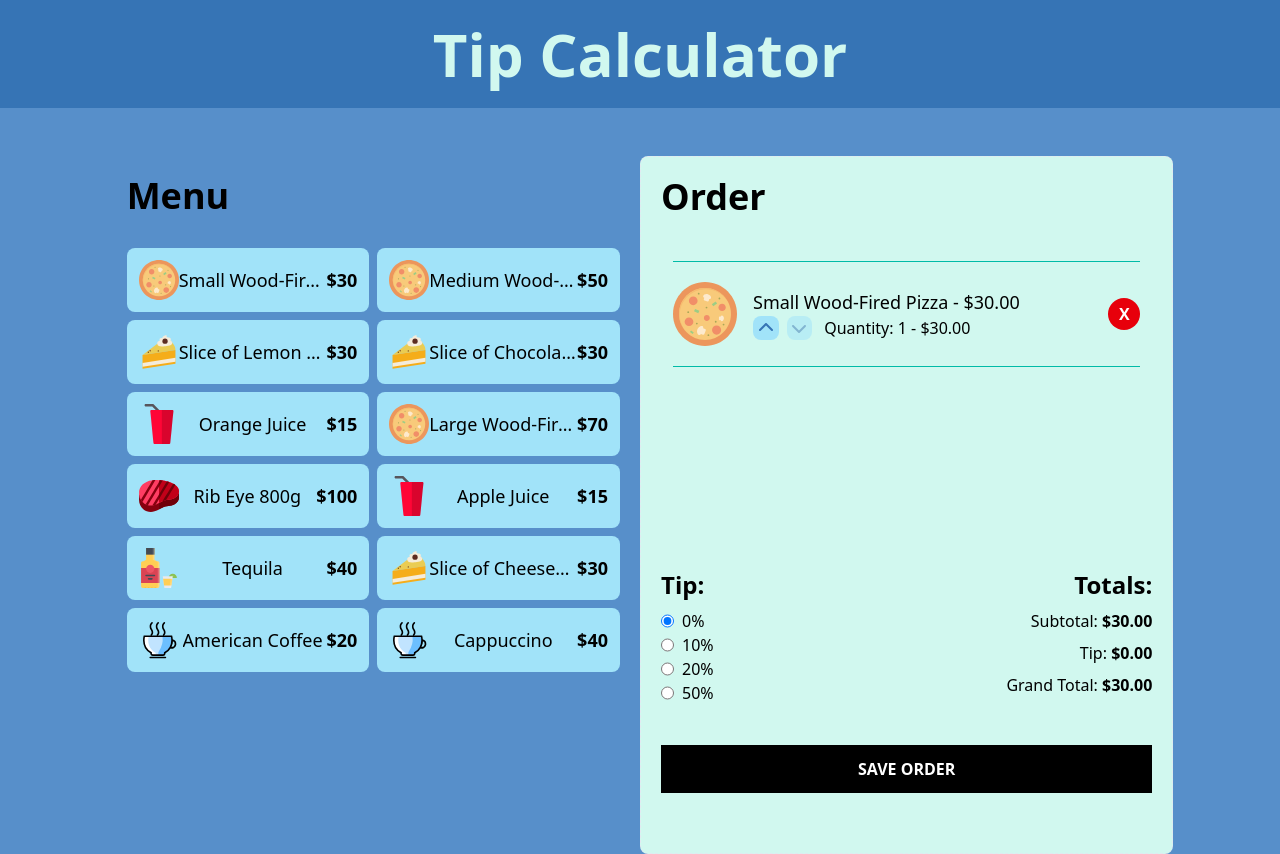
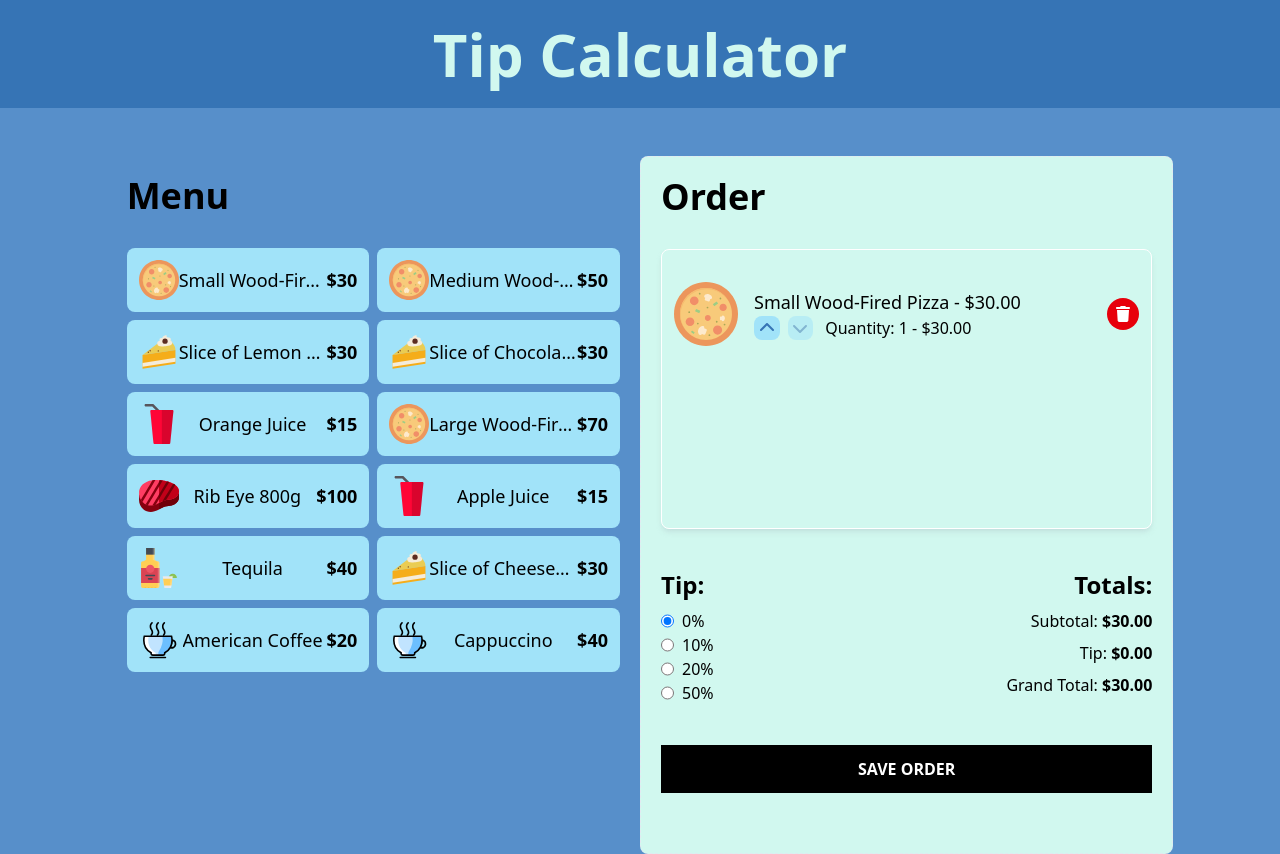
Before and after one commit to GilpiDv/myrestaurant-app, a React (Vite) app: page / in a window 1280 px wide. Both pictures are taken after a click on the button "Small Wood-Fired Pizza". Built offline with nearby package versions, Linux system fonts and the light colour scheme.

Commit message:
styling order content

```diff
--- a/src/components/OrderContent.tsx
+++ b/src/components/OrderContent.tsx
@@ -1,6 +1,6 @@
 import { formatCurrency } from "../helpers"
 import { FontAwesomeIcon } from '@fortawesome/react-fontawesome'
-import { faChevronUp, faChevronDown } from '@fortawesome/free-solid-svg-icons'
+import { faChevronUp, faChevronDown, faTrash } from '@fortawesome/free-solid-svg-icons'
 import type { OrderItem } from "../types"
 
 type OrderContentProps = {
@@ -17,12 +17,12 @@ export default function OrderContent({order, removeItemFromOrder, increaseQuanti
     <div>
         <h2 className='font-black text-4xl'>Order</h2>
 
-        <div className="space-y-3 mt-8 h-[35vh] overflow-y-auto p-3">
+        <div className="space-y-3 mt-8 h-[35vh] overflow-y-auto p-3 border border-white shadow-md/20 shadow-gray-400 rounded-lg">
             {order.length === 0 ?
                 <p className="text-center">Order is empty</p> :
                 (
                     order.map( item => (
-                        <div key={item.id} className="flex justify-between items-center border-t border-teal-500 py-5 last-of-type:border-b">
+                        <div key={item.id} className="flex justify-between items-center py-5 border-b border-b-white last-of-type:border-b-0 ">
                             <div className="flex items-center space-x-4">
                                 <img className="w-16 h-16 object-cover" src={`/img/${item.image}`} alt="" />
                                 <div>
@@ -41,7 +41,7 @@ export default function OrderContent({order, removeItemFromOrder, increaseQuanti
                                 </div>
                             </div>
                             <button onClick={() => removeItemFromOrder(item.id)} className="bg-red-600 h-8 w-8 rounded-full text-white font-black cursor-pointer">
-                                X
+                                <FontAwesomeIcon icon={faTrash} />
                             </button>
                         </div>
                     ))
```
